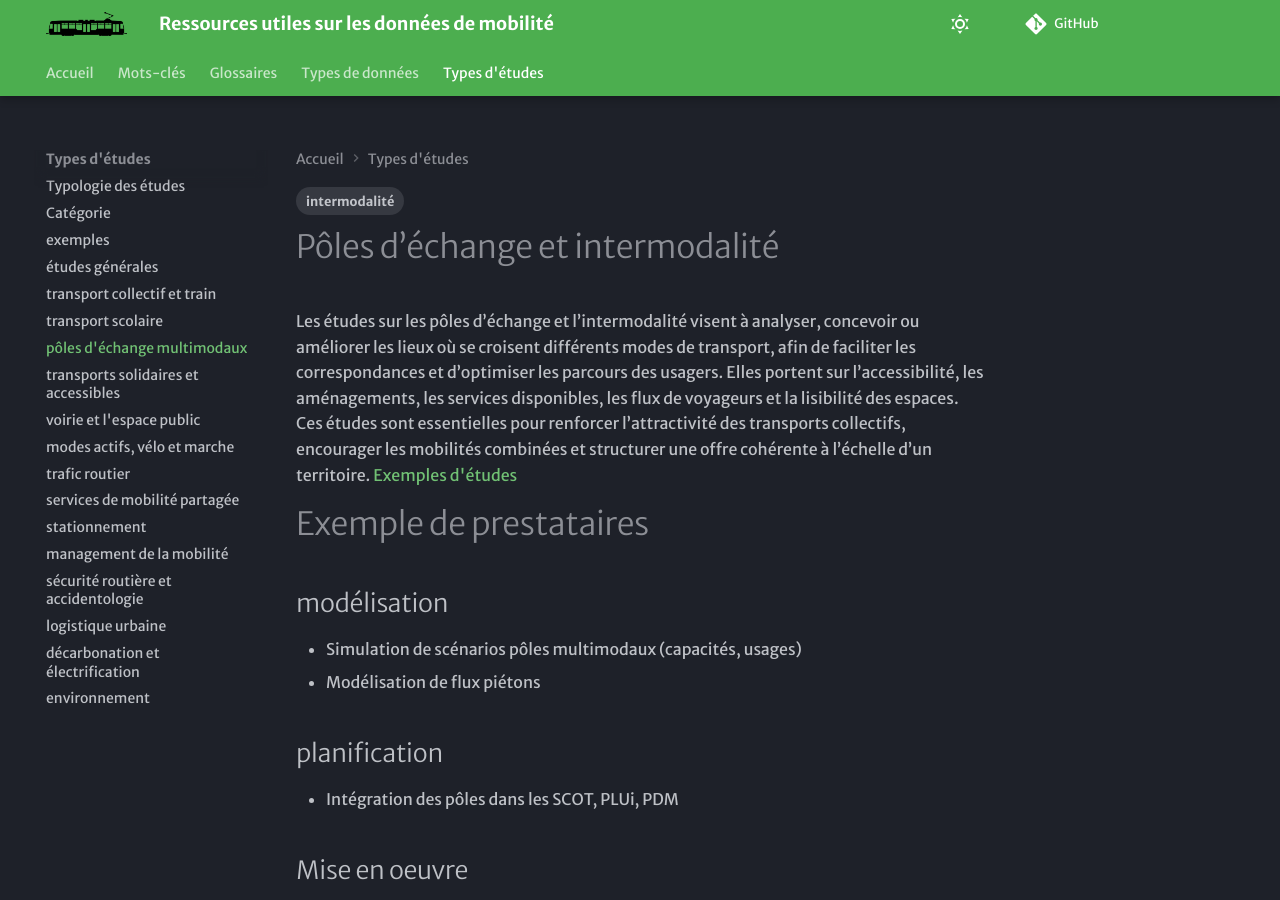
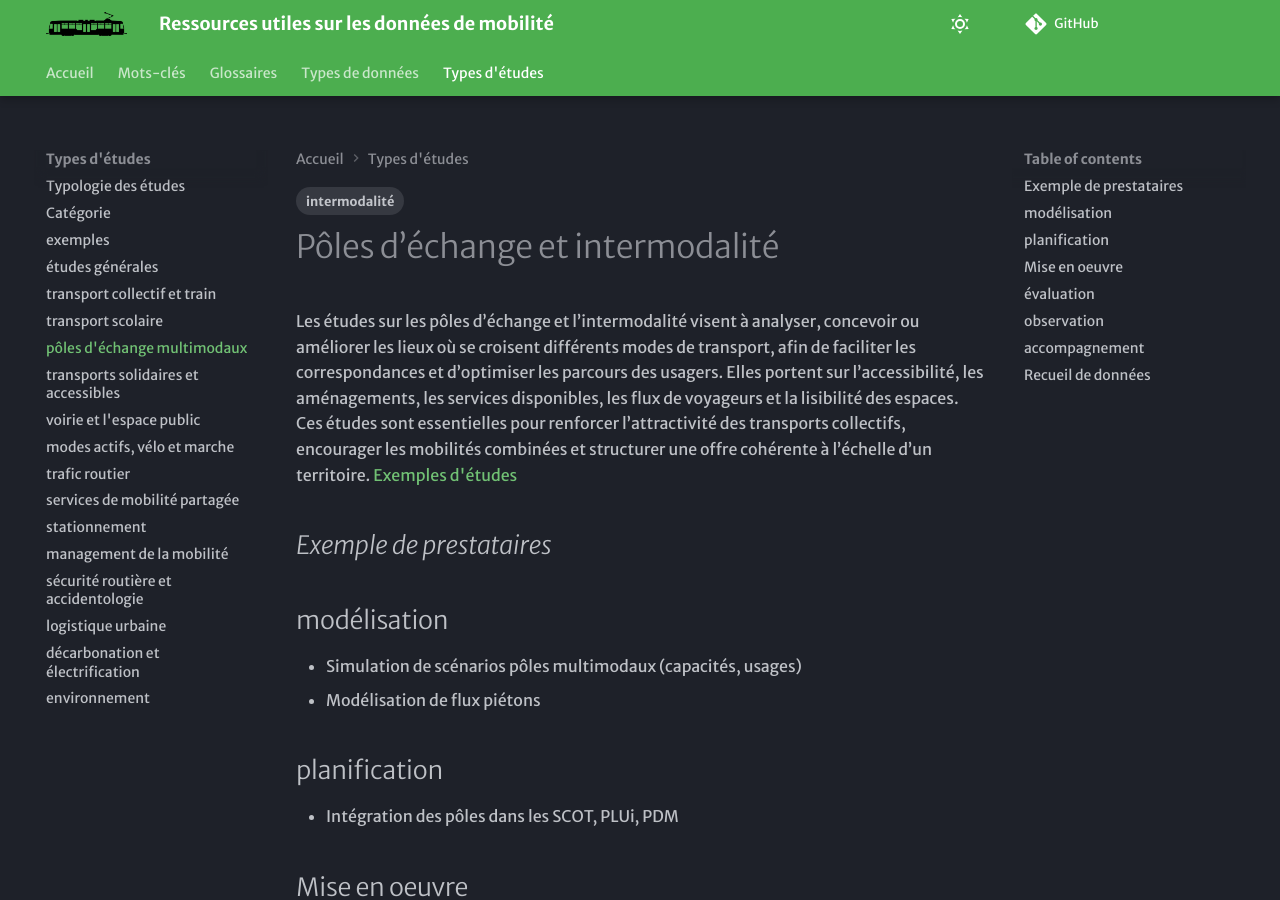
Before and after one commit to xdurang/mobscidat, an MkDocs documentation site: the page built from docs/type_etudes/TE_PEM.md, in a window 1280 px wide and 900 px high. Built offline with MkDocs 1.6.1 and Material for MkDocs 9.7.7, drawn with Linux system fonts in a browser that asks for light colours; some web fonts are replaced; comment, search, counter and statistics services are not loaded.

Commit message:
Update TE_PEM.md

```diff
--- a/docs/type_etudes/TE_PEM.md
+++ b/docs/type_etudes/TE_PEM.md
@@ -7,7 +7,7 @@ tags:
 # Pôles d’échange et intermodalité
 Les études sur les pôles d’échange et l’intermodalité visent à analyser, concevoir ou améliorer les lieux où se croisent différents modes de transport, afin de faciliter les correspondances et d’optimiser les parcours des usagers. Elles portent sur l’accessibilité, les aménagements, les services disponibles, les flux de voyageurs et la lisibilité des espaces. Ces études sont essentielles pour renforcer l’attractivité des transports collectifs, encourager les mobilités combinées et structurer une offre cohérente à l’échelle d’un territoire.
 [Exemples d'études](https://documentsmarches.francemobilites.fr/Search/?sort=score&sortOrder=desc&highlight=true&facet=true&r=1&f_type=DOCUMENT&l_property.FMCode.PublicContractClass.natureOfPrestations_string=25&l_property.FMCode.PublicContractClass.metierIndex_string=40&text=Environnement%20OU%20bruit%20OU%20%22qualit%C3%A9%20de%20l%27air%22%20OU%20CO2&f_property.FMCode.PublicContractClass.natureOfPrestations_string=Etude%20service)
-# Exemple de prestataires
+## _Exemple de prestataires_
 
 ## modélisation
 - Simulation de scénarios pôles multimodaux (capacités, usages)
```
